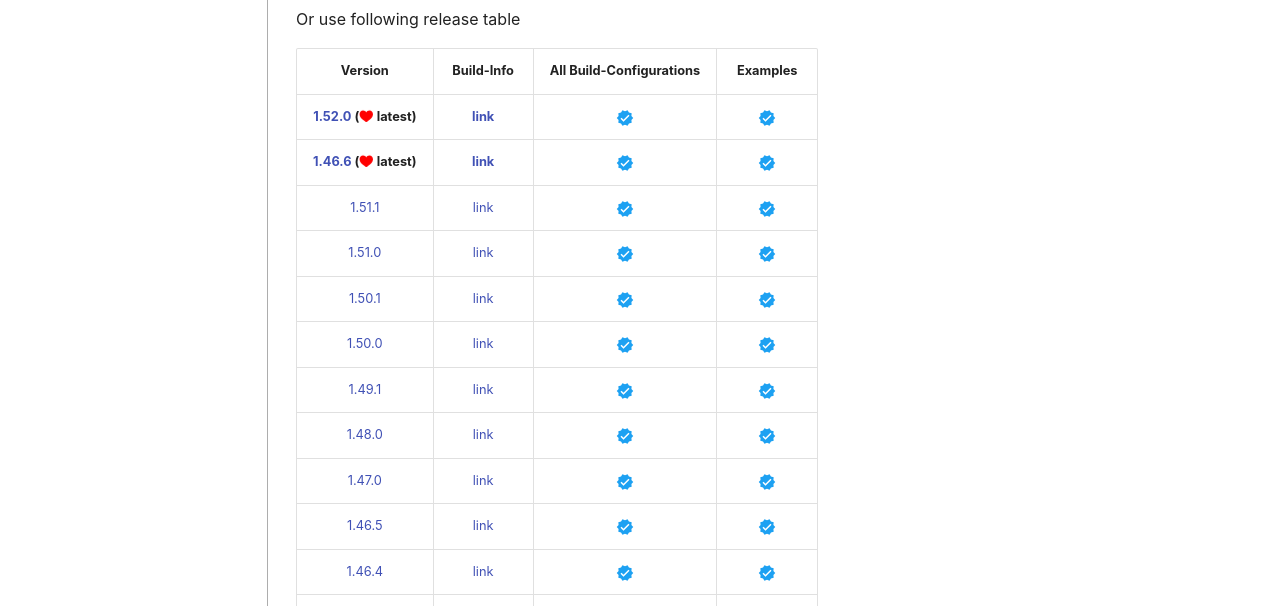
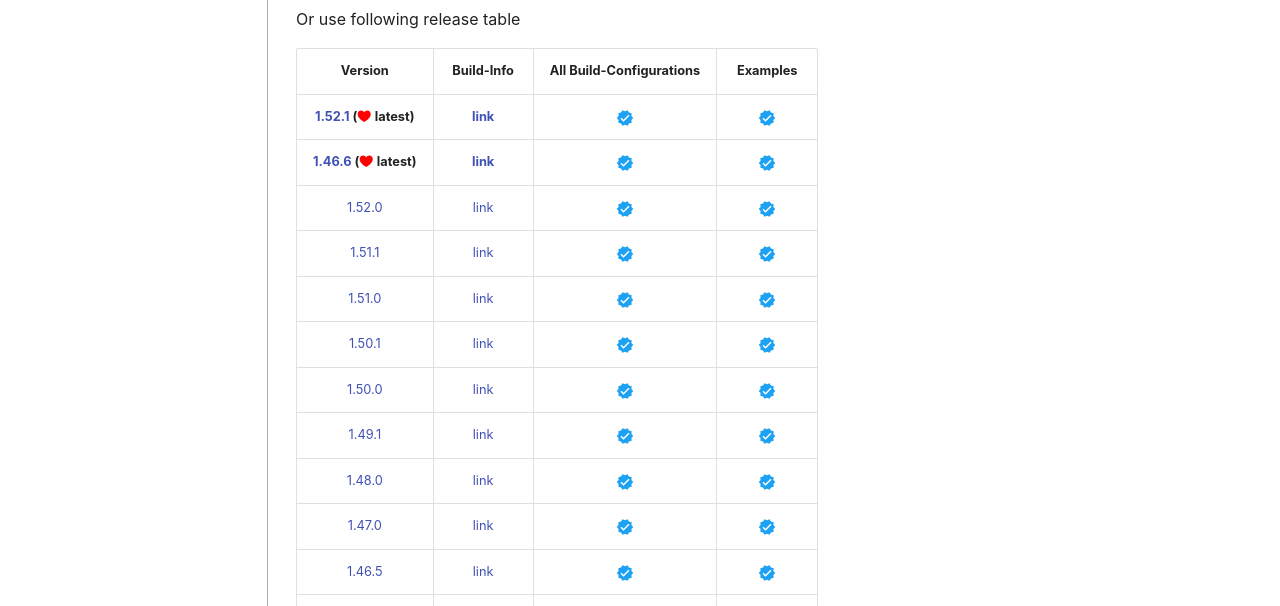
Before and after one commit to thommyho/Cpp-gRPC-Windows-PreBuilts, an MkDocs documentation site: the page built from docs/steps.md, in a window 1280 px wide and 900 px high. Shown: the part 294-900 px from the top of the window. Built offline with MkDocs 1.6.1 and Material for MkDocs 9.7.7, drawn with Linux system fonts in a browser that asks for light colours; emoji names are drawn with the system emoji font; some web fonts are replaced; comment, search, counter and statistics services are not loaded.

Commit message:
Version bump 1.52.1

```diff
--- a/docs/steps.md
+++ b/docs/steps.md
@@ -9,8 +9,9 @@
 
 |                                                         Version                                                         |                                 Build-Info                                 |        All Build-Configurations         |                Examples                 |
 |:-----------------------------------------------------------------------------------------------------------------------:|:--------------------------------------------------------------------------:|:---------------------------------------:|:---------------------------------------:|
-| **[1.52.0](https://github.com/thommyho/gRPC_windows/releases/tag/v1.52.0) (:octicons-heart-fill-24:{ .heart } latest)** | **[link](https://github.com/thommyho/gRPC_windows_prebuilt/tree/v1.52.0)** | :material-check-decagram:{ .tick-blue } | :material-check-decagram:{ .tick-blue } |
+| **[1.52.1](https://github.com/thommyho/gRPC_windows/releases/tag/v1.52.1) (:octicons-heart-fill-24:{ .heart } latest)** | **[link](https://github.com/thommyho/gRPC_windows_prebuilt/tree/v1.52.1)** | :material-check-decagram:{ .tick-blue } | :material-check-decagram:{ .tick-blue } |
 | **[1.46.6](https://github.com/thommyho/gRPC_windows/releases/tag/v1.46.6) (:octicons-heart-fill-24:{ .heart } latest)** | **[link](https://github.com/thommyho/gRPC_windows_prebuilt/tree/v1.46.6)** | :material-check-decagram:{ .tick-blue } | :material-check-decagram:{ .tick-blue } |
+|                         [1.52.0](https://github.com/thommyho/gRPC_windows/releases/tag/v1.51.0)                         |   [link](https://github.com/thommyho/gRPC_windows_prebuilt/tree/v1.52.0)   | :material-check-decagram:{ .tick-blue } | :material-check-decagram:{ .tick-blue } |
 |                         [1.51.1](https://github.com/thommyho/gRPC_windows/releases/tag/v1.51.0)                         |   [link](https://github.com/thommyho/gRPC_windows_prebuilt/tree/v1.51.1)   | :material-check-decagram:{ .tick-blue } | :material-check-decagram:{ .tick-blue } |
 |                         [1.51.0](https://github.com/thommyho/gRPC_windows/releases/tag/v1.51.0)                         |   [link](https://github.com/thommyho/gRPC_windows_prebuilt/tree/v1.51.0)   | :material-check-decagram:{ .tick-blue } | :material-check-decagram:{ .tick-blue } |
 |                         [1.50.1](https://github.com/thommyho/gRPC_windows/releases/tag/v1.50.1)                         |   [link](https://github.com/thommyho/gRPC_windows_prebuilt/tree/v1.50.1)   | :material-check-decagram:{ .tick-blue } | :material-check-decagram:{ .tick-blue } |
```
